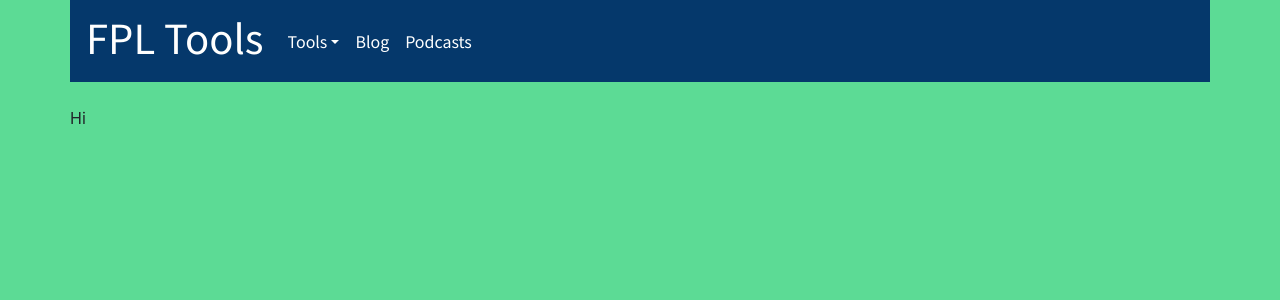
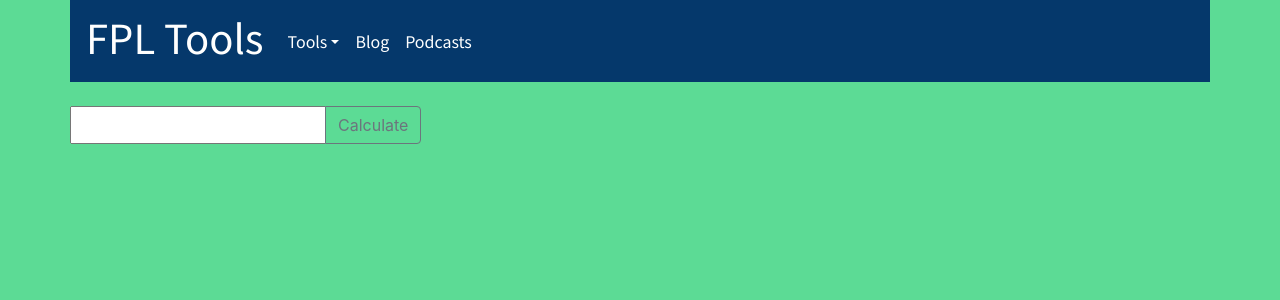
Before and after one commit to jacksomervell/mernTodo, a React (Create React App) app: page /what-if-league in a window 1280 px wide. Shown: the top 300 px of the page. Built offline with nearby package versions, Linux system fonts and the light colour scheme; no server answers.

Commit message:
got stuff working but looping is an issue

```diff
--- a/src/components/whatifleague.component.js
+++ b/src/components/whatifleague.component.js
@@ -12,14 +12,15 @@ export default class WhatIfLeague extends Component {
 
         this.state = {
        coreData:'',
-       currentWeek:''
+       currentWeek:'',
+       leagueId:''
         }
 
       }
 
   handleChange(event) {
 
-    this.setState({teamId: event.target.value,
+    this.setState({leagueId: event.target.value,
               });
   }
 
@@ -67,9 +68,11 @@ export default class WhatIfLeague extends Component {
         },
       ).then(
         response => {
+          //console.log(this.whatIfForTeam(this.tempArray[0]));
 
           for (var i = 0; i < this.tempArray.length; i++) {
-            this.allScores.push(this.whatIfForTeam(this.tempArray[i]));
+            var hello = this.whatIfForTeamTest(this.tempArray[i])
+            this.allScores.push(hello);
          }
          console.log(this.allScores);
         }
@@ -77,8 +80,13 @@ export default class WhatIfLeague extends Component {
         )
 
   }
+  whatIfForTeamTest(teamId) {
+    return 'hiiii';
+  }
 
   whatIfForTeam(teamId) {
+
+    console.log(teamId);
 
     let playerName = '';
     let varItems = ''
@@ -136,8 +144,6 @@ export default class WhatIfLeague extends Component {
 //get the total mmax mins played for the seaosn so far
           var allMins = this.state.currentWeek * 90;
 
-          console.log(this.state);
-
           for (var i=0; i<11; i++){
             outScore = outScore + this.tempArray[i].total_points
 
@@ -192,19 +198,20 @@ export default class WhatIfLeague extends Component {
           scoreToAddFromSubs = totalMatchesMissed * averageSubScore;
 
           scoreToAddFromSubs = Math.abs(parseFloat(scoreToAddFromSubs.toFixed()));
-          console.log(scoreToAddFromSubs);
 
           outfieldscore = outScore + scoreToAddFromSubs + vicePointsToAdd;
+
        }
       )
       .then(
         (result) => {
-         fetch(url + "?csurl=https://fantasy.premierleague.com/api/entry/" + this.state.teamId +"/")
+         fetch(url + "?csurl=https://fantasy.premierleague.com/api/entry/" + teamId +"/")
          .then(res => res.json())
           .then(
             (result) => {
-                var teamName = result.player_first_name;
-                return [teamName, outfieldscore];
+                var teamName = result.player_first_name + ' ' + result.player_last_name;
+               return [teamName, outfieldscore];
+
             },
           )
         }
@@ -212,12 +219,22 @@ export default class WhatIfLeague extends Component {
   }
 
   render() {
-    const { error, isLoaded, items, coreData, player, score, playerArray, outfieldScore, teamId, teamName, currentWeek, subScore, highestScorer, highestScore, captain, captainScore, pointsComingOn, vicecaptScore} = this.state;
+    const { error, leagueId, isLoaded, items, coreData, player, score, playerArray, outfieldScore, teamId, teamName, currentWeek, subScore, highestScorer, highestScore, captain, captainScore, pointsComingOn, vicecaptScore} = this.state;
     if (error) {
       return <div>Error: {error.message}</div>;
     } else {
       return (
-      <div>Hi</div>
+      <div className="input-group mb-3">
+      <input type="text" className={"mainInput"} value={this.state.leagueId} onChange={this.handleChange} />
+        <div className="input-group-append">
+          <button type="button"
+            onClick={()=>{this.onButtonClick();}}
+            style={{cursor:'pointer'}}
+           className={'whatifButton btn btn-outline-secondary'}
+            > Calculate
+          </button>
+        </div>
+      </div>
       )
     }
   }
```
